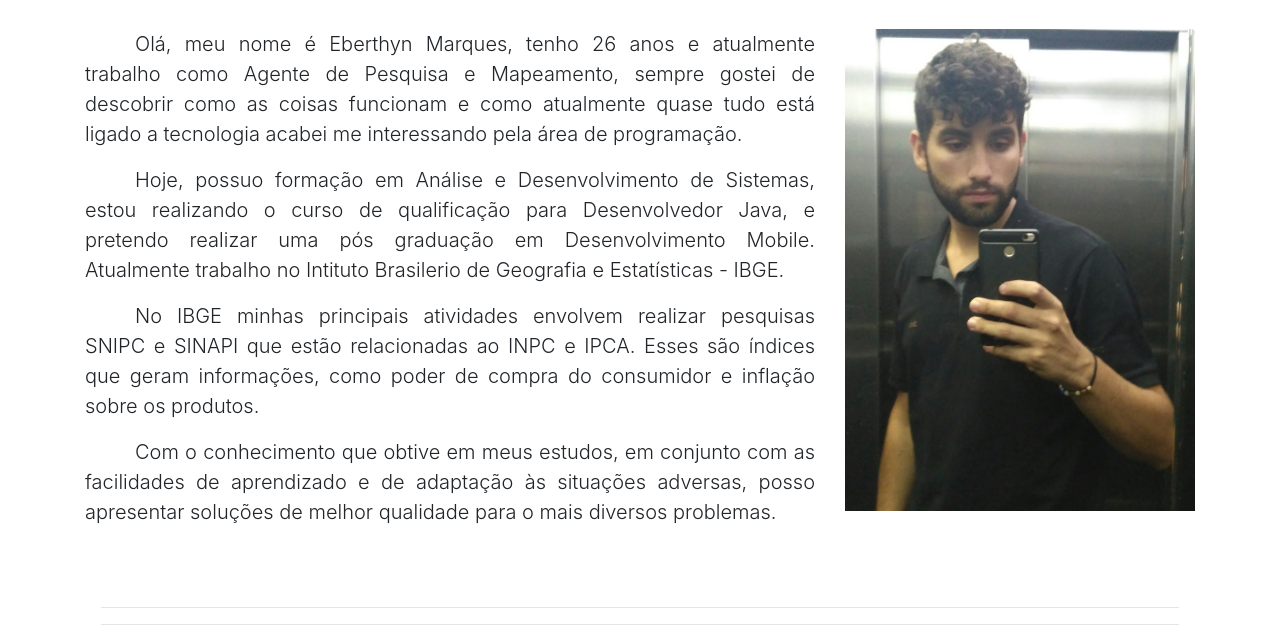
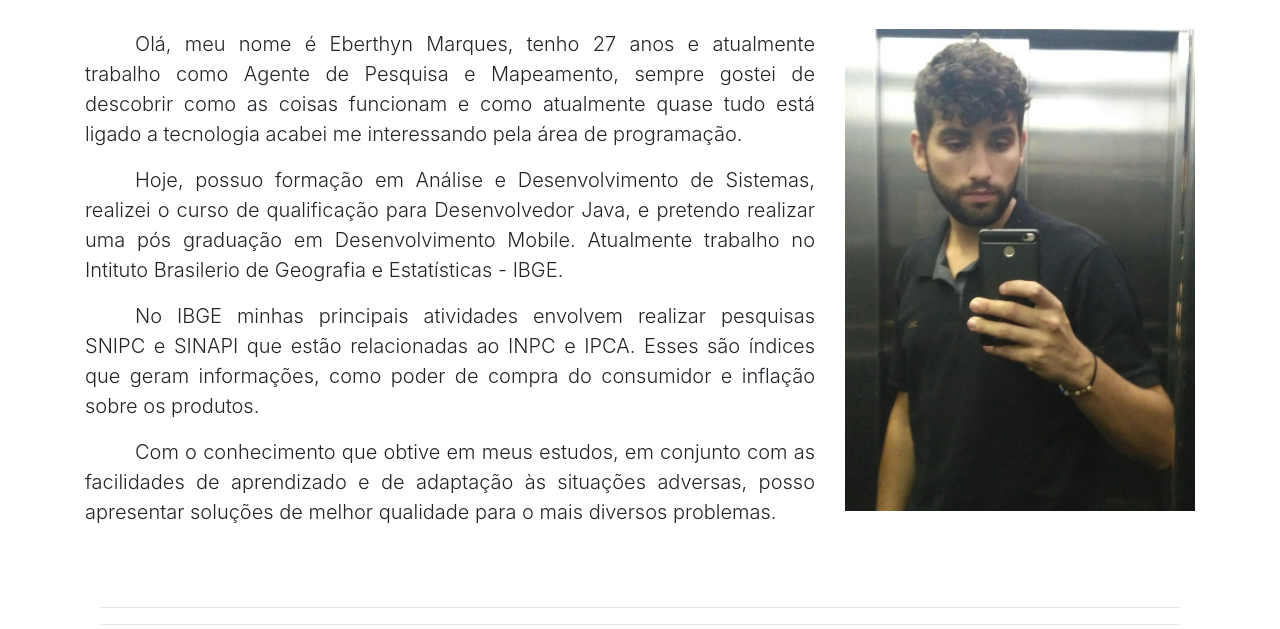
Before and after one commit to Eberthyn/eberthyn.githut.io, a plain HTML site: page index.html in a window 1280 px wide. Shown: the part 171-800 px from the top of the page. Drawn offline with nearby package versions, Linux system fonts and the light colour scheme.

Commit message:
Update index.html

```diff
--- a/index.html
+++ b/index.html
@@ -61,12 +61,12 @@
         </div>
         <div class="row featurette">
             <div class="col-md-8">
-                <p class="lead">Olá, meu nome é Eberthyn Marques, tenho 26 anos e atualmente trabalho como Agente de Pesquisa e Mapeamento,
+                <p class="lead">Olá, meu nome é Eberthyn Marques, tenho 27 anos e atualmente trabalho como Agente de Pesquisa e Mapeamento,
                      sempre gostei de descobrir como as coisas funcionam e como atualmente quase tudo está ligado a tecnologia acabei me interessando pela
                      área de programação.
                 </p>
                 <p class="lead">
-                    Hoje, possuo formação em Análise e Desenvolvimento de Sistemas, estou realizando o curso de qualificação para Desenvolvedor Java,
+                    Hoje, possuo formação em Análise e Desenvolvimento de Sistemas, realizei o curso de qualificação para Desenvolvedor Java,
                     e pretendo realizar uma pós graduação em Desenvolvimento Mobile.
                     Atualmente trabalho no Intituto Brasilerio de Geografia e Estatísticas - IBGE.</p>
                 <p class="lead">
```
